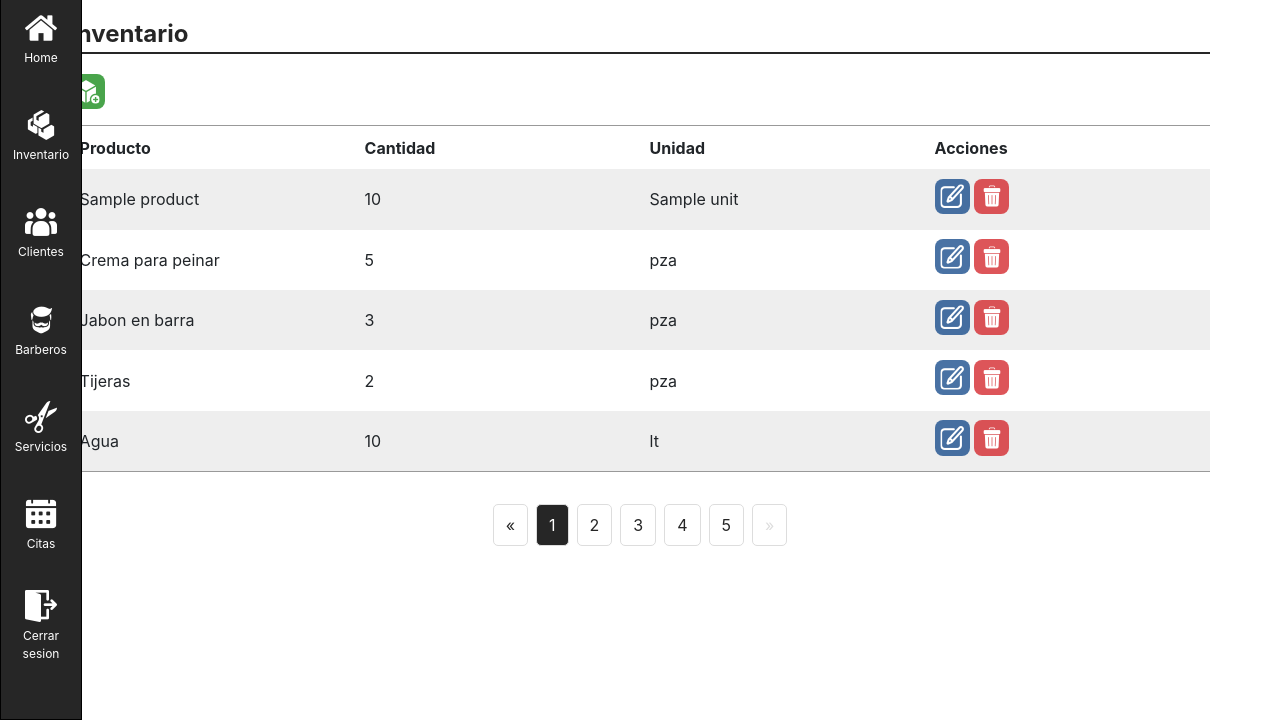
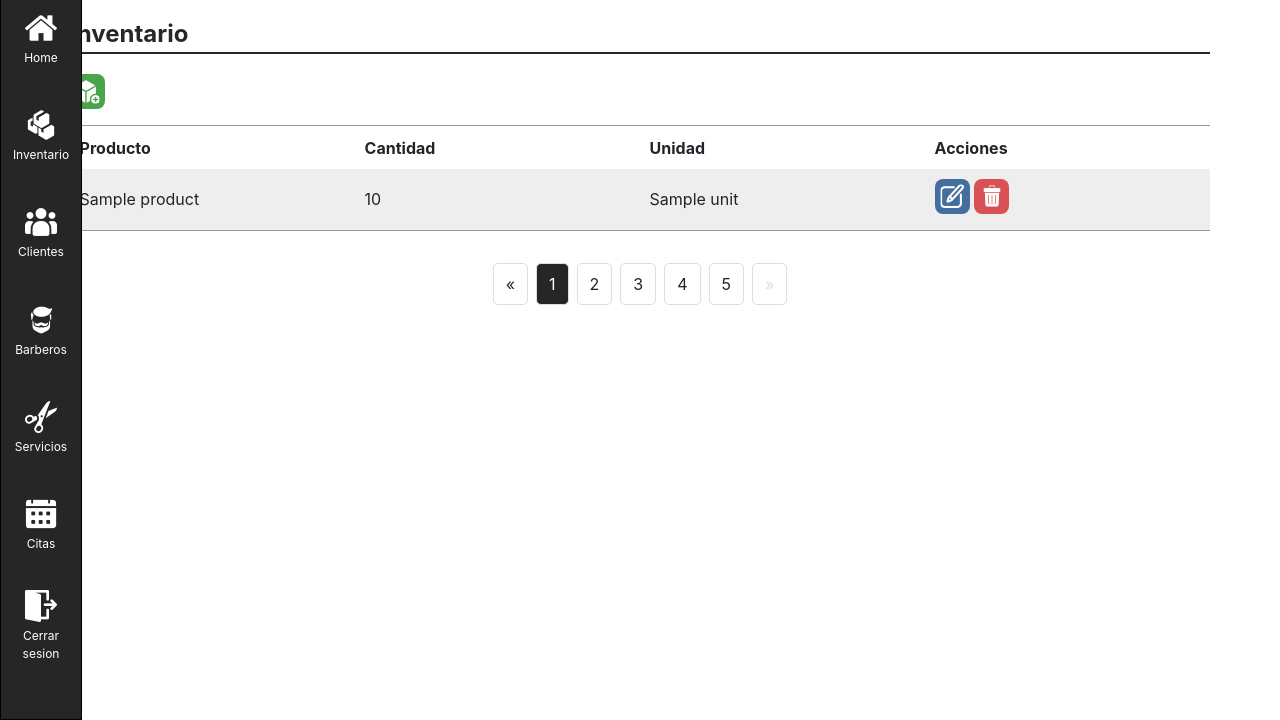
Before and after one commit to Krarid/barberia, a FastAPI app: template app/templates/stock.html in a window 1280 px wide. Shown: the part 80-800 px from the top of the page. Run offline with FastAPI, Linux system fonts and the light colour scheme; the template is opened without the code that fills it: most values are stand-ins (such as "Sample title", 1, 10 or a date in 2020).

Commit message:
feat: add and delete products using frontend

```diff
--- a/app/templates/modals/add-stock-modal.html
+++ b/app/templates/modals/add-stock-modal.html
@@ -1,28 +1,21 @@
 <div id="backgroundModal" class="modal-background" style="display:none">
     <div id="addModal" class="add-modal">
         <h1 class="modal-title">Agregar producto</h1>
-        <form>
+        <form id="stockForm">
+            <div class="form-group">
+               <label for="product">Producto:</label>
+                <input type="text" id="product" autocomplete="product" class="form-control underline-red" name="name" required/>
+            </div>
+
             <div class="form-row">
-                <div class="form-group">
-                   <label for="product">Producto:</label>
-                    <input type="text" id="product" autocomplete="product" class="form-control underline-red" name="product" required/>
-                </div>
-
                 <div class="form-group">
                    <label for="quantity">Cantidad:</label>
                     <input type="number" id="quantity" autocomplete="quantity" class="form-control underline-blue" name="quantity" required/>
                 </div>
-            </div>
 
-            <div class="form-row">
                 <div class="form-group">
                     <label for="unit">Unidad:</label>
                     <input type="text" id="unit" autocomplete="unit" class="form-control underline-blue" name="unit"/>
-                </div>
-
-                <div class="form-group">
-                    <label for="price">Precio:</label>
-                    <input type="number" step="0.01" id="price" autocomplete="price" class="form-control underline-blue" name="price" required/>
                 </div>
             </div>
 
--- a/app/templates/stock.html
+++ b/app/templates/stock.html
@@ -14,7 +14,7 @@
         <img id="addIcon" class="add" src="../static/images/add.png" alt="Add" width="24"/>
     </div>
 
-    <table>
+    <table id="stockTable">
         <thead>
             <tr>
                 <th style="display:none">Id</th>
@@ -39,54 +39,6 @@
                 </td>
             </tr>
             {% endfor %}
-            <tr>
-                <td style="display:none">95</td>
-                <td>Crema para peinar</td>
-                <td>5</td>
-                <td>pza</td>
-                <td>
-                    <div class="icon">
-                        <img class="edit" src="../static/images/edit.png" alt="Edit" width="24"/>
-                        <img class="delete" src="../static/images/delete.png" alt="Delete" width="24"/>
-                    </div>
-                </td>
-            </tr>
-            <tr>
-                <td style="display:none">96</td>
-                <td>Jabon en barra</td>
-                <td>3</td>
-                <td>pza</td>
-                <td>
-                    <div class="icon">
-                        <img class="edit" src="../static/images/edit.png" alt="Edit" width="24"/>
-                        <img class="delete" src="../static/images/delete.png" alt="Delete" width="24"/>
-                    </div>
-                </td>
-            </tr>
-            <tr>
-                <td style="display:none">97</td>
-                <td>Tijeras</td>
-                <td>2</td>
-                <td>pza</td>
-                <td>
-                    <div class="icon">
-                        <img class="edit" src="../static/images/edit.png" alt="Edit" width="24"/>
-                        <img class="delete" src="../static/images/delete.png" alt="Delete" width="24"/>
-                    </div>
-                </td>
-            </tr>
-            <tr>
-                <td style="display:none">98</td>
-                <td>Agua</td>
-                <td>10</td>
-                <td>lt</td>
-                <td>
-                    <div class="icon">
-                        <img class="edit" src="../static/images/edit.png" alt="Edit" width="24"/>
-                        <img class="delete" src="../static/images/delete.png" alt="Delete" width="24"/>
-                    </div>
-                </td>
-            </tr>
         </tbody>
     </table>
 
```
Also changed, not shown: app/static/js/endpoints.js (+93 -0 lines), app/static/js/scripts.js (+0 -43 lines), barber.db.
